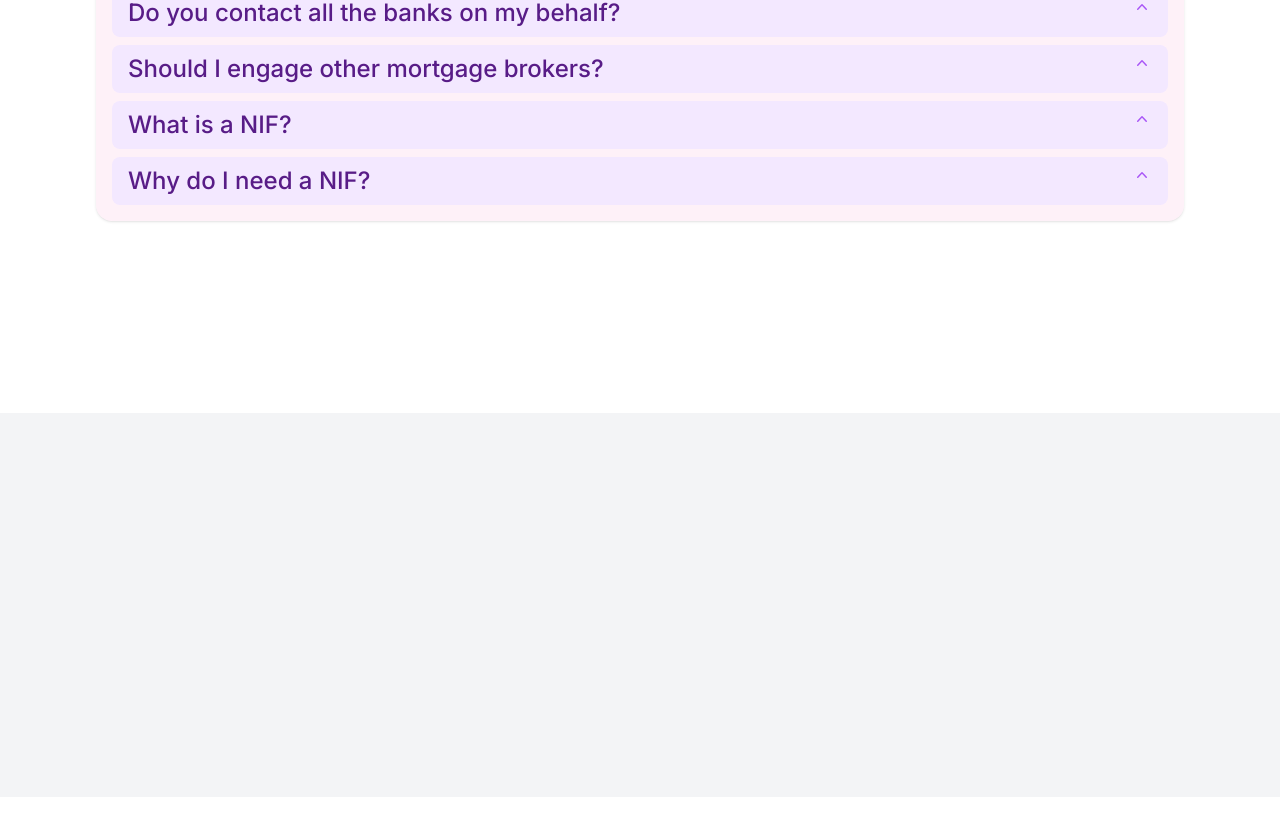
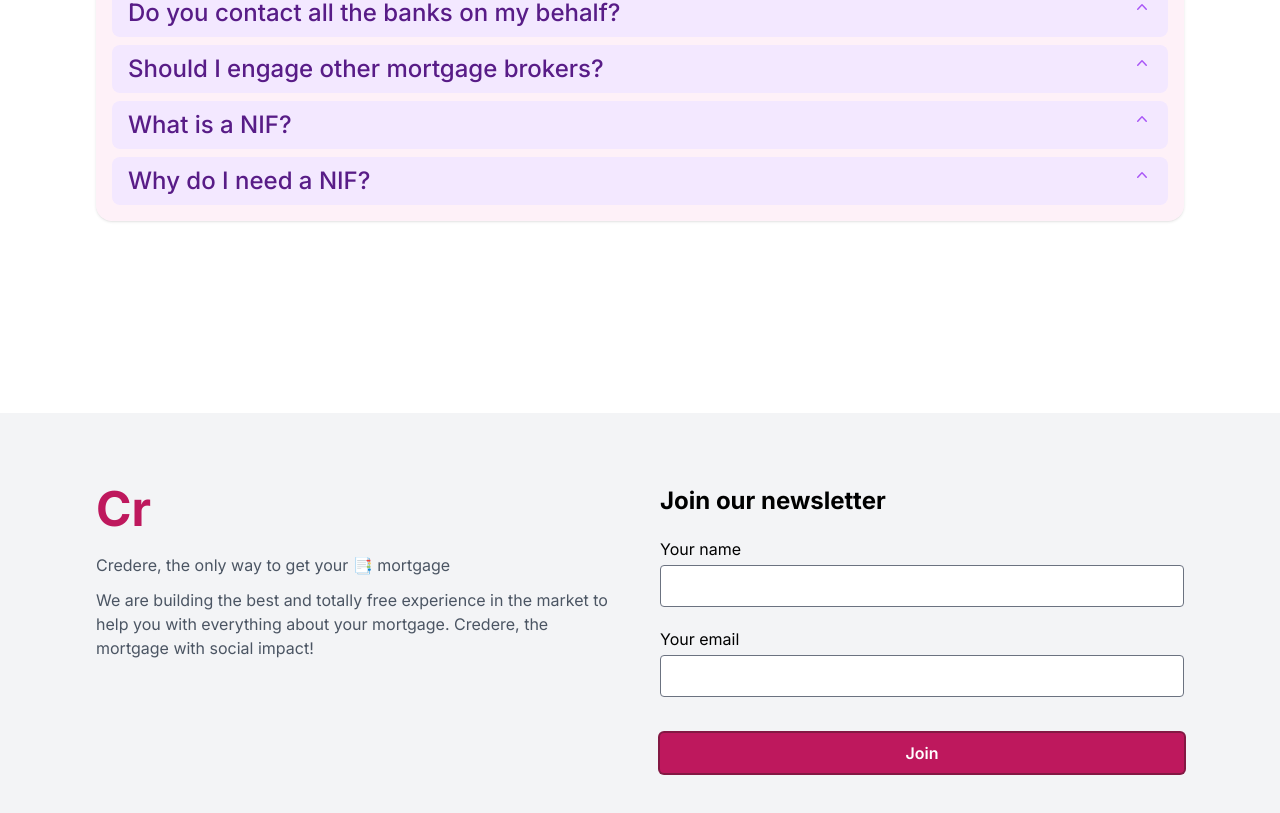
Before and after one commit to tiagofsanchez/credere, a Next.js app: page / in a window 1280 px wide. Shown: the part 1505-2318 px from the top of the page. Built offline with nearby package versions, Linux system fonts and the light colour scheme.

Commit message:
Footer: added the form in there

```diff
--- a/components/pages/HomePageHow.js
+++ b/components/pages/HomePageHow.js
@@ -11,7 +11,7 @@ const HomePageHow = () => {
           Our simple process to help you out
         </h2>
       </div>
-      <div className=" grid md:grid-cols-3 gap-10 grid-cols-1">
+      <div className="grid md:grid-cols-3 gap-10 grid-cols-1">
         <div>
           <Step>1</Step>
           <h2 className="text-xl sm:text-2xl font-bold mb-5 mt-5">
--- a/components/shared/Footer.js
+++ b/components/shared/Footer.js
@@ -1,5 +1,36 @@
+import Form from "./Form";
+
 const Footer = () => {
-  return <div className="bg-gray-100 h-96"></div>;
+  return (
+    <div className="bg-gray-100 h-full">
+      <div className="px-8 pt-8 mt-10 mb-20 max-w-6xl mx-auto">
+        <div className="grid gap-10 md:grid-cols-2  grid-cols-1">
+          <div className="shrink">
+            <div aria-label="Global">
+              <a href="#">
+                <span className="sr-only">Your Company</span>
+                <h1 className="text-5xl text-pink-700 font-bold">Cr</h1>
+              </a>
+            </div>
+            <p className="mt-5 text-gray-600 ">
+              Credere, the only way to get your 📑 mortgage
+            </p>
+            <p className="text-gray-600 ">
+              We are building the best and totally free experience in the market
+              to help you with everything about your mortgage. Credere, the
+              mortgage with social impact!
+            </p>
+          </div>
+          <div className="grow">
+            <h2 className="text-xl sm:text-2xl font-bold mb-5 ">
+              Join our newsletter
+            </h2>
+            <Form />
+          </div>
+        </div>
+      </div>
+    </div>
+  );
 };
 
 export default Footer;
--- a/components/shared/Form.js
+++ b/components/shared/Form.js
@@ -9,7 +9,7 @@ const Form = () => {
             name="name"
             id="name"
             autoComplete="given-name"
-            class="form-input rounded mt-2 "
+            class="form-input rounded mt-1"
             placeholder=""
           />
         </label>
@@ -20,7 +20,7 @@ const Form = () => {
             name="email"
             id="email"
             autoComplete="email"
-            class="form-input rounded mt-2"
+            class="form-input rounded mt-1"
             placeholder=""
           />
         </label>
```
